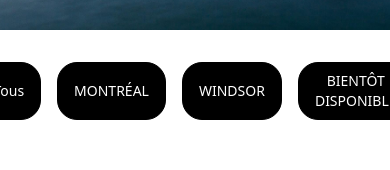
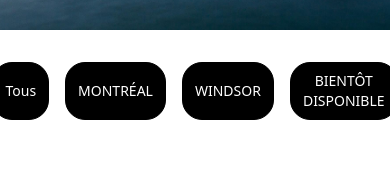
Before and after one commit to Basem-aymn/Demo-1, a React (Vite) app: page / in a window 390 px wide. Shown: the part 814-984 px from the top of the page. Built offline with nearby package versions, Linux system fonts and the light colour scheme; a web font is replaced by a local one.

Commit message:
Adjust button size for French on mobile to be more appropriate

```diff
--- a/src/App.jsx
+++ b/src/App.jsx
@@ -46,7 +46,11 @@ function App() {
         {cities.map((city, index) => (
           <button
             key={index}
-            className="btn bg-black text-white hover:bg-white hover:text-black px-4 py-2 sm:px-6 sm:py-3 text-sm sm:text-base"
+            className={`btn bg-black text-white hover:bg-white hover:text-black ${
+              language === 'fr'
+                ? 'px-3 py-2 text-sm sm:px-6 sm:py-3 sm:text-base'
+                : 'px-4 py-2 text-sm sm:px-6 sm:py-3 sm:text-base'
+            }`}
           >
             {city}
           </button>
```
